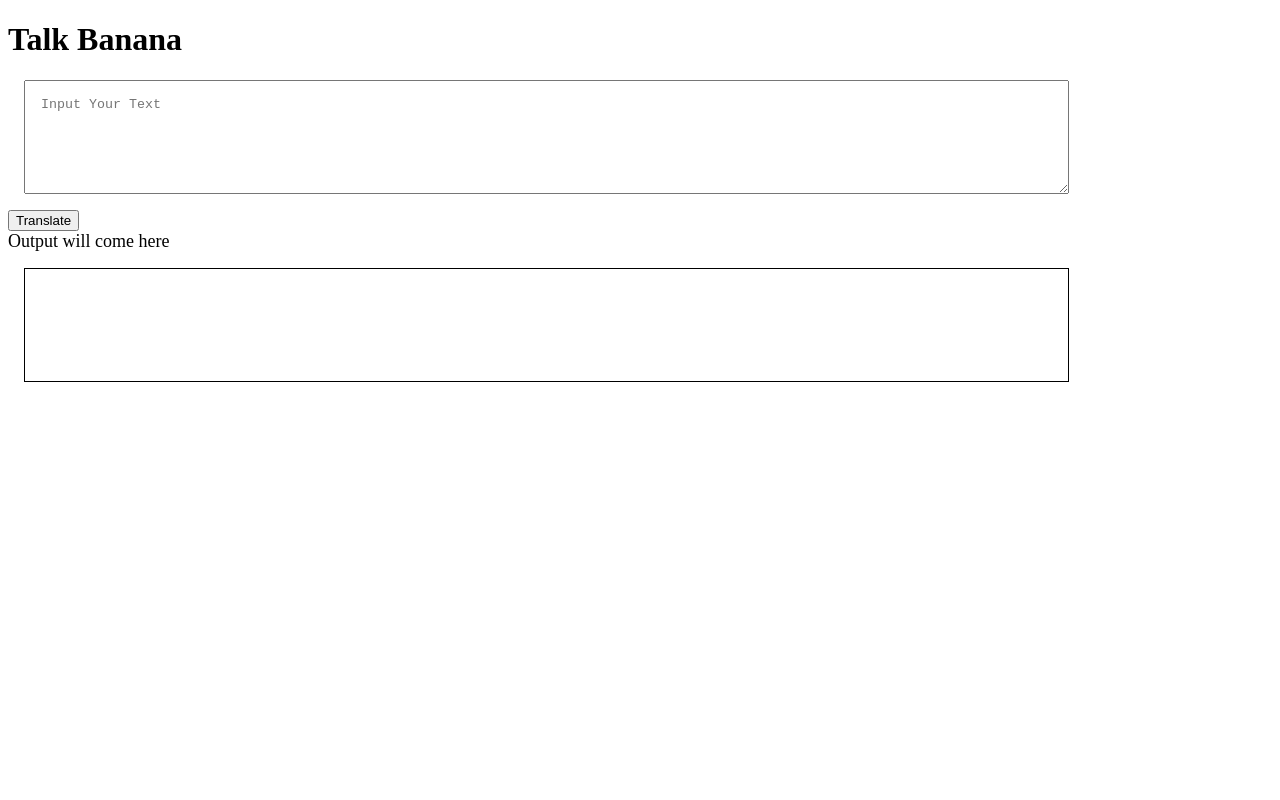
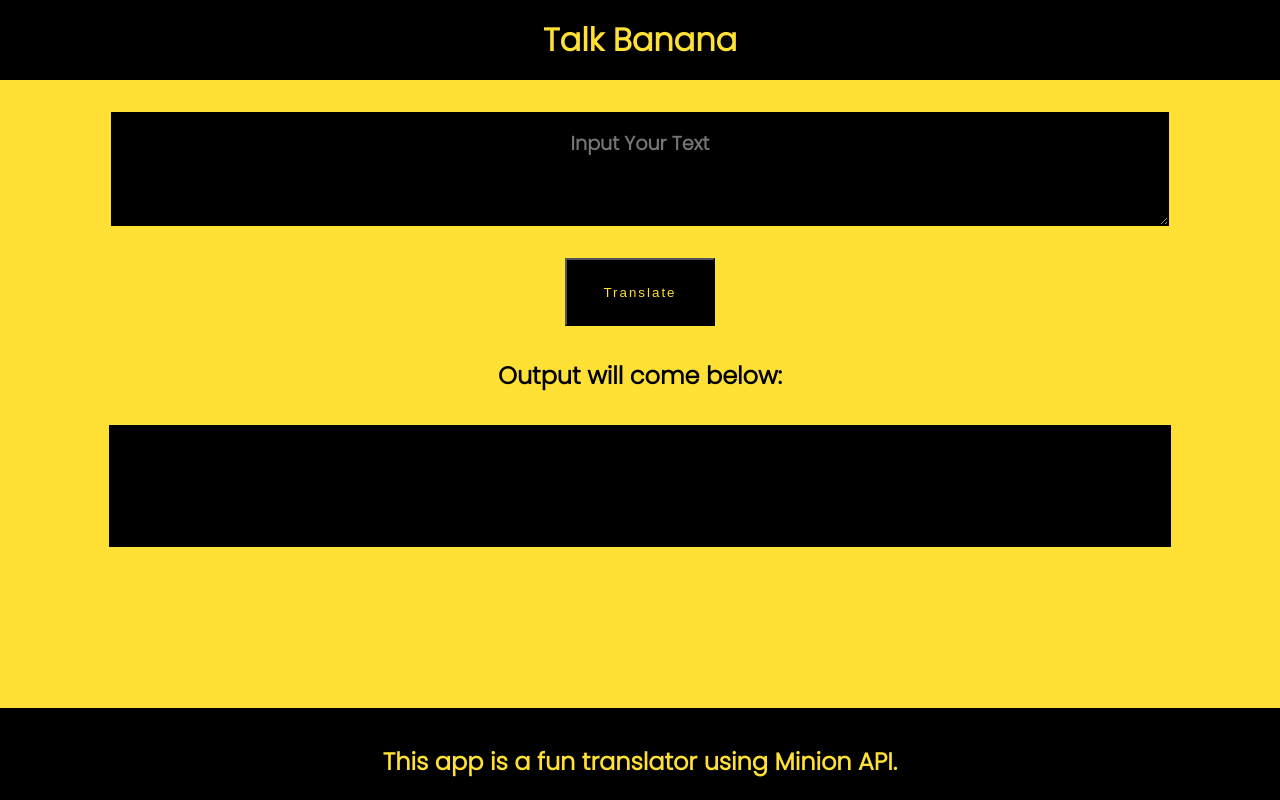
Before and after one commit to priyanshk20/banana, a plain HTML site: page index.html in a window 1280 px wide. Drawn offline with Linux system fonts and the light colour scheme.

Commit message:
finished version

```diff
--- a/index.html
+++ b/index.html
@@ -5,19 +5,33 @@
     <meta http-equiv="X-UA-Compatible" content="IE=edge">
     <meta name="viewport" content="width=device-width, initial-scale=1.0">
     <title>Banana Speak</title>
+    <link rel="preconnect" href="https://fonts.gstatic.com">
+<link href="https://fonts.googleapis.com/css2?family=Poppins:ital,wght@0,300;1,400&display=swap" rel="stylesheet">
     <link rel="stylesheet" href="/styles.css">
 </head>
 <body>
-    <h1>Talk Banana</h1>
-    <textarea name="" id="txt-input" placeholder="Input Your Text"></textarea>
-    <button class="btn" id="select-btn">
+    <header>
+        <h1>Talk Banana</h1>
+    </header>
+    <div class="inputbox">
+        <textarea name="" id="txt-input" placeholder="Input Your Text"></textarea>
+    </div>
+    <div class="btn">
+        <button class="btn" id="select-btn">
             Translate
-    </button>
+        </button>
+    </div>
+    <div class="outputheader">Output will come below:</div>
+    <div class="outputbox">
+        <div id="output" class="outputbox" >
 
-    <div style="font-size: large;" >Output will come here</div>
-    <div id="output">
+        </div>
+    </div>
 
-    </div>
+    <footer>
+        <h2>This app is a fun translator using Minion API.</h2>
+    </footer>
+
     <script src="/index.js"></script>
 </body>
 </html>
--- a/index.js
+++ b/index.js
@@ -2,6 +2,26 @@ var btnTranslate = document.querySelector("#select-btn");
 var txtArea = document.querySelector("#txt-input");
 var outputDiv = document.querySelector("#output");
 
+var url = "https://api.funtranslations.com/translate/minion.json";
+
+function getTranslationurl(text){
+    return url + "?" + "text=" + text
+}
+
+function errorHandler(error){
+    console.log("Error Occured" , error);
+}
+
+
 btnTranslate.addEventListener("click" , function clickHandler(){
- outputDiv.innerText = "uiuuiu " + txtArea.value
+    var txtInput = txtArea.value;
+
+    fetch(getTranslationurl(txtInput))
+ .then(response => response.json())
+ .then(json => {
+     var translatedText = json.contents.translated;
+     outputDiv.innerText = translatedText;
+ })
+ .catch(errorHandler)
+
 });
--- a/styles.css
+++ b/styles.css
@@ -1,17 +1,103 @@
+:root{
+    --banana : #ffe135;
+}
 
+
+body{
+    font-family: 'Poppins', sans-serif;
+    margin: 0 auto;
+    background-color: var(--banana);
+}
+
+header{
+    background-color: black;
+    width: 100%;
+    padding: 1rem 0rem;
+}
+
+h1{
+    margin: 0;
+    display: flex;
+    align-items: center;
+    justify-content: center;
+    color: var(--banana);
+}
+h1:hover{
+    color: white;
+    cursor: pointer;
+}
+
+.inputbox{
+    display: flex;
+    align-items: center;
+    justify-content: center;
+}
+.btn{
+    display: flex;
+    justify-content: center;
+    align-items: center;
+}
+
+button{
+    color: var(--banana);
+    background-color: black;
+    height: 50px;
+    width: 150px;
+    letter-spacing: 2px;
+    padding: 2rem 2rem;
+    margin-bottom: 2rem;
+}
+.outputheader{
+    color: black;
+    font-size: x-large;
+    font-weight: bold;
+    display: flex;
+    align-items: center;
+    justify-content: center;
+}
 textarea{
     display: block;
+    text-align: center;
+    color: var(--banana);
+    background-color: black;
+    font-family: 'Poppins', sans-serif;
+    font-weight: bold;
+    font-size: larger;
     width: 80%;
     height: 10vh;
-    margin: 1rem;
+    margin: 2rem;
     padding: 1rem;
+    border: 1px solid black;
 }
+
 
 #output{
     display: block;
     border: 1px solid black;
-    margin: 1rem;
-    padding: 1rem;
-    height: 10vh;
-    width: 80%;
+    height: 15vh;
+    width: 85%;
+    color: var(--banana);
+    background-color: black;
+    text-align: center;
+    font-family: 'Poppins', sans-serif;
+    font-weight: bold;
+    font-size: larger;
 }
+
+.outputbox{
+    display: flex;
+    justify-content: center;
+    align-items: center;
+    margin: 1rem 1rem;
+}
+
+footer {
+    position:absolute;
+    bottom:0;
+    width:100%;
+    height:60px;
+    background-color: black;
+    color: var(--banana);
+    text-align: center;
+    padding: 1rem 0rem;
+ }
```
